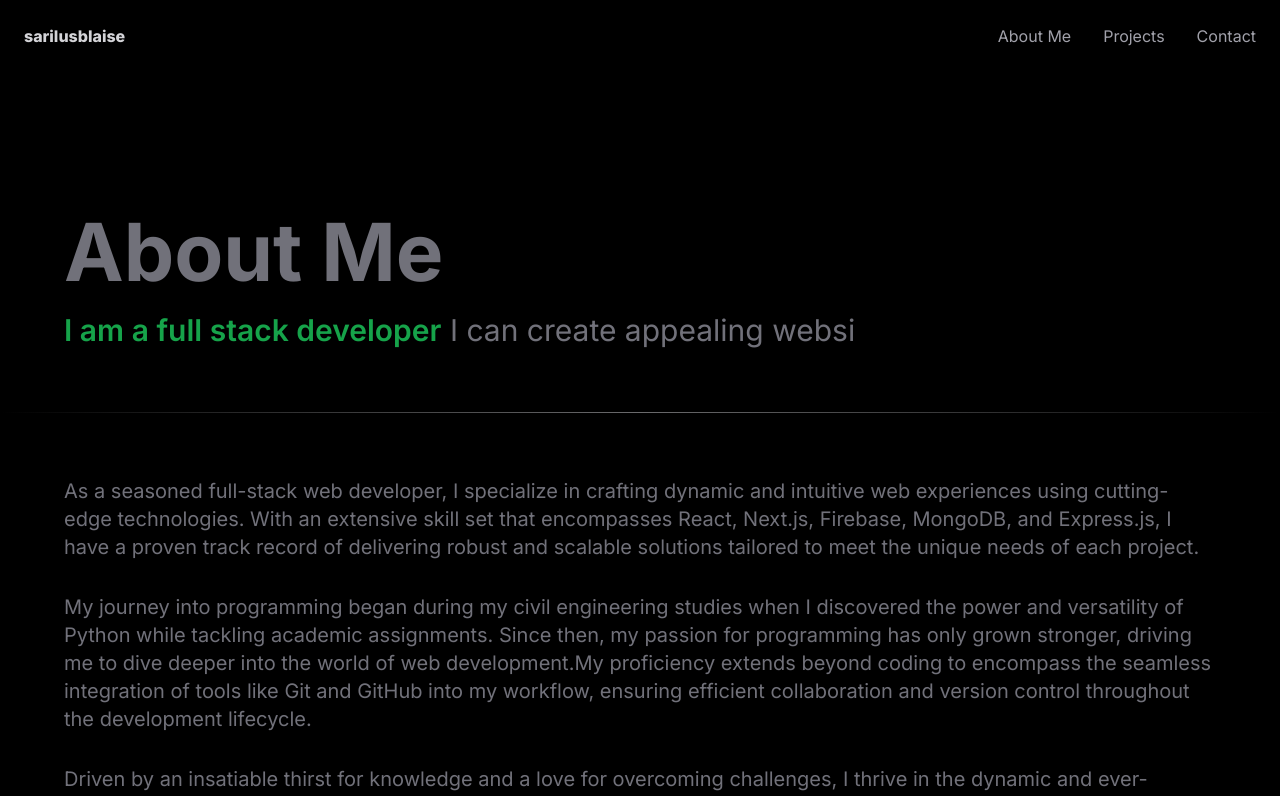
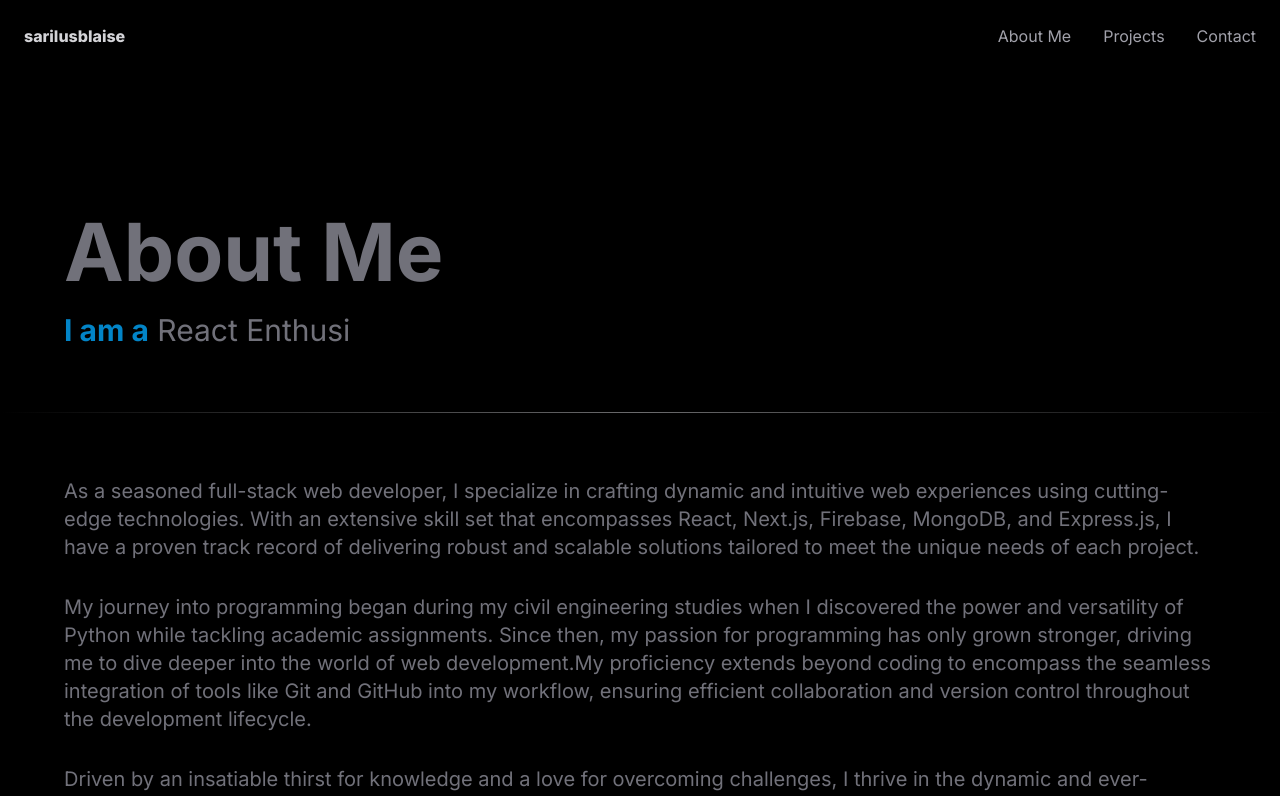
Before and after one commit to sarilusblaise/sarilusblaise-modern-portfolio, a Next.js app: page /about in a window 1280 px wide. Shown: the top 796 px of the page. Built offline with nearby package versions, Linux system fonts and the light colour scheme.

Commit message:
change type writer words

```diff
--- a/app/ui/about/type-writer.tsx
+++ b/app/ui/about/type-writer.tsx
@@ -11,7 +11,14 @@ export default function TypeWriter() {
 	const cursorRef = useRef<HTMLSpanElement>(null)
 
   useGSAP(()=>{
-    const words = [ 'create appealing website', 'use API', 'design secure API', 'manage secure database' ]
+    const words = [ "Fullstack Developer",
+    "React Enthusiast",
+    "Next.js Lover",
+    "Firebase lover",
+    "Passionate Learner",
+    "Problem Solver",
+    "Team Player",
+    "Innovative Thinker", ]
 
 		//Main timeline
 		let mainTimeline = gsap.timeline( {
@@ -23,7 +30,7 @@ export default function TypeWriter() {
 			let textTimeline = gsap.timeline( {
 				repeat: 1,
 				yoyo: true,
-				repeatDelay: 3
+				repeatDelay: 0.5
 
 
 			} );
@@ -60,6 +67,6 @@ export default function TypeWriter() {
   }
   )
   return (
-<p className='text-zinc-500 text-3xl'> <span className='text-green-600  font-semibold'>I am a full stack developer</span>  I can <span ref={typeWriterRef}></span><span ref={cursorRef}>|</span></p>
+<p className='text-zinc-500 text-3xl'> <span className=' text-sky-600 font-bold'>I am a</span> <span ref={typeWriterRef} className=''></span><span ref={cursorRef}>|</span></p>
   )
 }
--- a/app/ui/contact/form.jsx
+++ b/app/ui/contact/form.jsx
@@ -28,7 +28,7 @@ export default function ContactForm() {
 			></textarea>
 			<button
 				type='button'
-				className='w-full text-zinc-200 text-xl tracking-wide transition-[background] hover:bg-purple-700 uppercase font-bold block rounded-md px-8 py-4 bg-purple-900'
+				className='w-full text-zinc-200 text-xl tracking-wide transition-[background] hover:bg-purple-700 uppercase font-bold block rounded-md px-8 py-4 bg-sky-700'
 			>
 				send message
 			</button>
```
